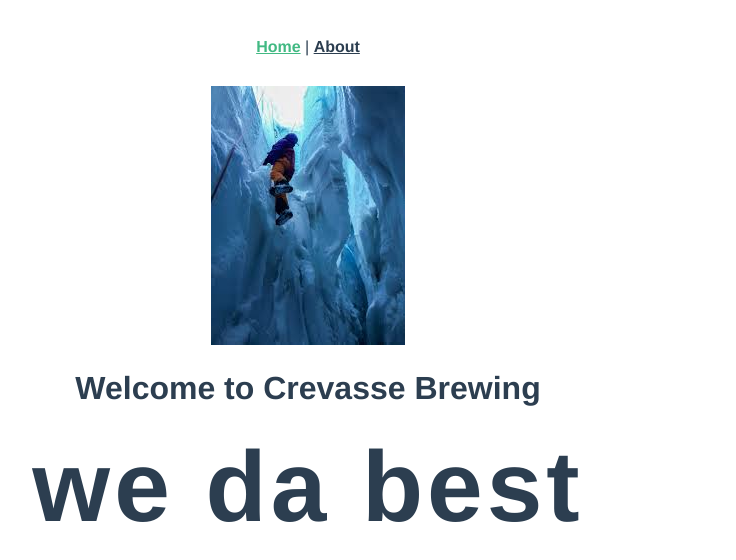
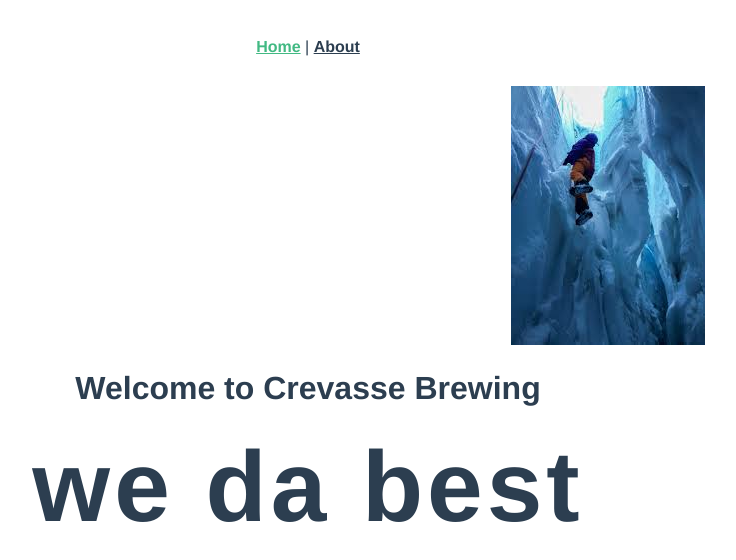
Before and after one commit to drew-haas/crevasse-brewing, a Vue app: page / in a window 1280 px wide. Shown: the top 560 px of the page, without its empty margins (332-1068 px from the left). Built offline with nearby package versions, Linux system fonts and the light colour scheme.

Commit message:
add gsap, animate image

```diff
--- a/package.json
+++ b/package.json
@@ -9,6 +9,7 @@
   },
   "dependencies": {
     "core-js": "^3.6.5",
+    "gsap": "^3.5.1",
     "vue": "^3.0.0",
     "vue-router": "^4.0.0-0",
     "vuex": "^4.0.0-0"
--- a/src/views/Home.vue
+++ b/src/views/Home.vue
@@ -1,6 +1,6 @@
 <template>
   <div class="home">
-    <img src="../assets/img/crevasse.jpg">
+    <img class="hero-image" src="../assets/img/crevasse.jpg">
     <HelloWorld msg="Welcome to Crevasse Brewing"/>
     <h2 class="headline">we da best</h2>
   </div>
@@ -9,11 +9,22 @@
 <script>
 // @ is an alias to /src
 import HelloWorld from '@/components/HelloWorld.vue'
+import gsap from 'gsap'
+import { onMounted } from 'vue'
 
 export default {
   name: 'Home',
   components: {
     HelloWorld
+  },
+  setup () {
+    onMounted(() => {
+      console.log('on mounted')
+      gsap.to('.hero-image', {
+        duration: 1,
+        x: '300px'
+      })
+    })
   }
 }
 </script>
```
Also changed, not shown: 1 other file (tests, documents, lock files or other folders).
